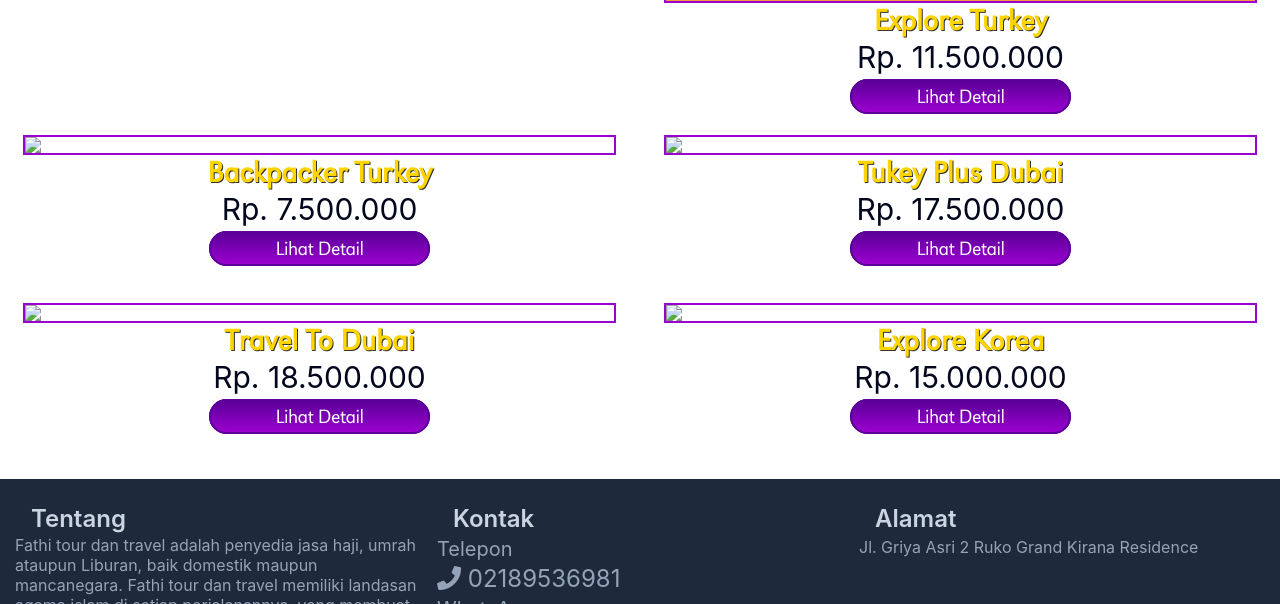
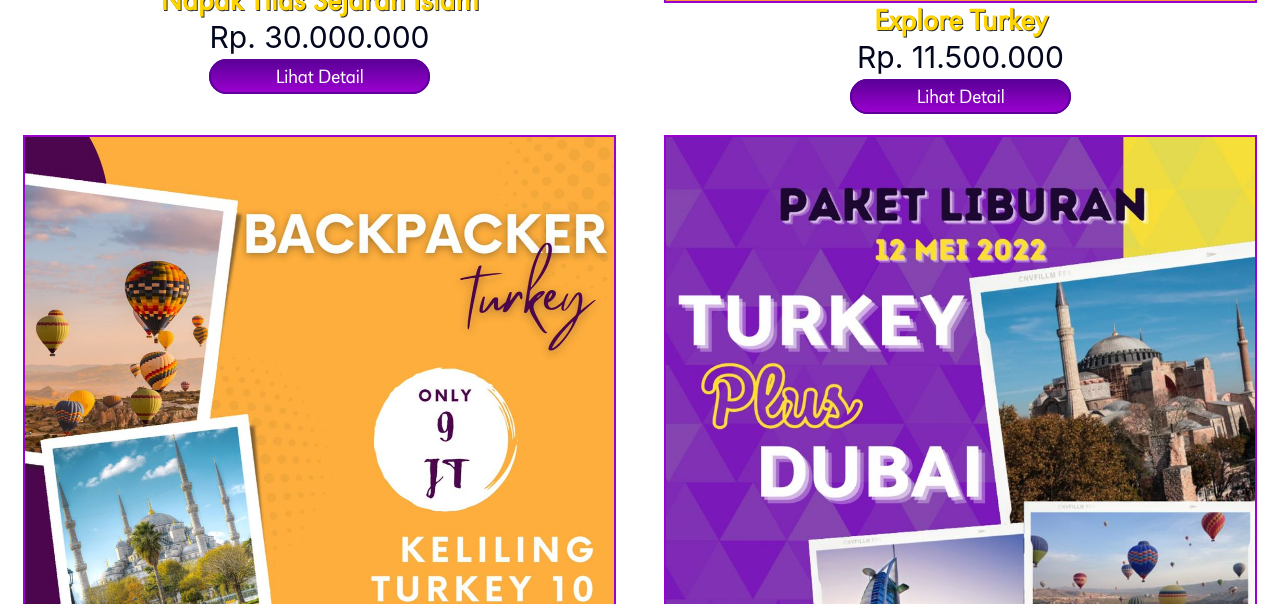
Before and after one commit to iqbaluken/FathiTourTravelWeb, a website: page src/liburan.html in a window 1280 px wide. Shown: the part 1120-1724 px from the top of the page. Drawn offline with nearby package versions, Linux system fonts and the light colour scheme; grey boxes are pictures that could not be loaded; a web font is replaced by a local one.

Commit message:
Add files via upload

```diff
--- a/src/liburan.html
+++ b/src/liburan.html
@@ -43,7 +43,7 @@
 			<div class=" grid grid-cols-1 lg:grid-cols-2 gap-8 ">
 				<div class="mb-3 mx-2">
 					<div class="border-2 border-ungu4">
-						<img src="image/posterliburan1.jpeg" class="hover:brightness-75 transition cursor-pointer" onclick="window.location='produk/2'; ">
+						<img src="image/posterliburan1.jpg" class="hover:brightness-75 transition cursor-pointer" onclick="window.location='produk/2'; ">
 					</div>
 					<h4 class="font-semibold text-center text-emas2 text-3xl " style="text-shadow: 1px 1px 0px #333;">Napak Tilas Sejarah Islam</h4>
 					<h5 class="text-center text-3xl font-inter text-hitam">Rp. 30.000.000</h5>
@@ -65,7 +65,7 @@
 			<div class=" grid grid-cols-1 lg:grid-cols-2 gap-8 ">
 				<div class="mb-3 mx-2">
 					<div class="border-2 border-ungu4">
-						<img src="image/posterliburan3.jpeg" class="hover:brightness-75 transition cursor-pointer" onclick="window.location='produk/4'; ">
+						<img src="image/posterliburan3.jpg" class="hover:brightness-75 transition cursor-pointer" onclick="window.location='produk/4'; ">
 					</div>
 					<h4 class="font-semibold text-center text-emas2 text-3xl " style="text-shadow: 1px 1px 0px #333;">Backpacker Turkey</h4>
 					<h5 class="text-center text-3xl font-inter text-hitam">Rp. 7.500.000</h5>
@@ -74,11 +74,11 @@
 
 				<div class="mx-2">
 					<div class="border-2 border-ungu4">
-						<img src="image/posterliburan4.jpeg" class="hover:brightness-75 transition cursor-pointer" onclick="window.location='produk/9'; ">
+						<img src="image/posterliburan4.jpg" class="hover:brightness-75 transition cursor-pointer" onclick="window.location='produk/9'; ">
 					</div>
 					<h4 class="font-semibold text-center text-emas2 text-3xl " style="text-shadow: 1px 1px 0px #333;">Tukey Plus Dubai</h4>
 					<h5 class="text-center text-3xl font-inter text-hitam">Rp. 17.500.000</h5>
-					<h6 class="text-center transition mt-2"><a href="produk/3" class="tombol py-1 px-16 text-xl">Lihat Detail</a></h6>
+					<h6 class="text-center transition mt-2"><a href="produk/9" class="tombol py-1 px-16 text-xl">Lihat Detail</a></h6>
 				</div>
 			</div>
 		</div>
@@ -87,20 +87,20 @@
 			<div class=" grid grid-cols-1 lg:grid-cols-2 gap-8 ">
 				<div class="mb-3 mx-2">
 					<div class="border-2 border-ungu4">
-						<img src="image/posterliburan5.jpeg" class="hover:brightness-75 transition cursor-pointer" onclick="window.location='produk/10'; ">
+						<img src="image/posterliburan5.jpg" class="hover:brightness-75 transition cursor-pointer" onclick="window.location='produk/10'; ">
 					</div>
 					<h4 class="font-semibold text-center text-emas2 text-3xl " style="text-shadow: 1px 1px 0px #333;">Travel To Dubai</h4>
 					<h5 class="text-center text-3xl font-inter text-hitam">Rp. 18.500.000</h5>
-					<h6 class="text-center transition mt-2"><a href="produk/4" class="tombol py-1 px-16 text-xl">Lihat Detail</a></h6>
+					<h6 class="text-center transition mt-2"><a href="produk/10" class="tombol py-1 px-16 text-xl">Lihat Detail</a></h6>
 				</div>
 
 				<div class="mx-2">
 					<div class="border-2 border-ungu4">
-						<img src="image/posterliburan6.jpeg" class="hover:brightness-75 transition cursor-pointer" onclick="window.location='produk/11'; ">
+						<img src="image/posterliburan6.jpg" class="hover:brightness-75 transition cursor-pointer" onclick="window.location='produk/11'; ">
 					</div>
 					<h4 class="font-semibold text-center text-emas2 text-3xl " style="text-shadow: 1px 1px 0px #333;">Explore Korea</h4>
 					<h5 class="text-center text-3xl font-inter text-hitam">Rp. 15.000.000</h5>
-					<h6 class="text-center transition mt-2"><a href="produk/3" class="tombol py-1 px-16 text-xl">Lihat Detail</a></h6>
+					<h6 class="text-center transition mt-2"><a href="produk/11" class="tombol py-1 px-16 text-xl">Lihat Detail</a></h6>
 				</div>
 			</div>
 		</div>
```
Also changed, not shown: src/hajiumrah.html (+6 -8 lines), src/index.html (+1 -1 lines).
